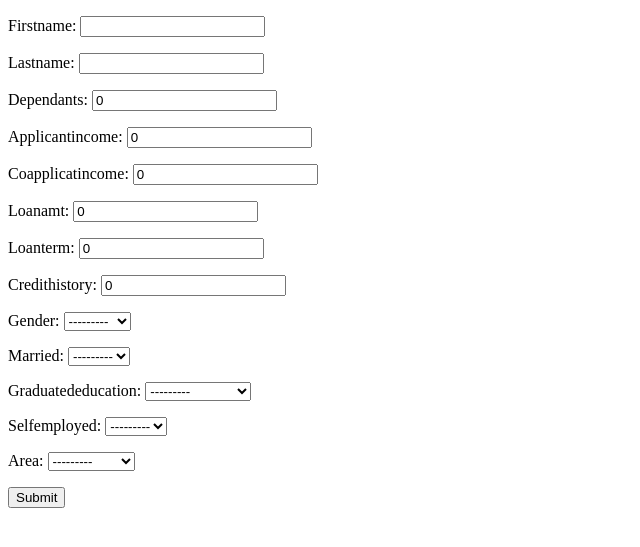
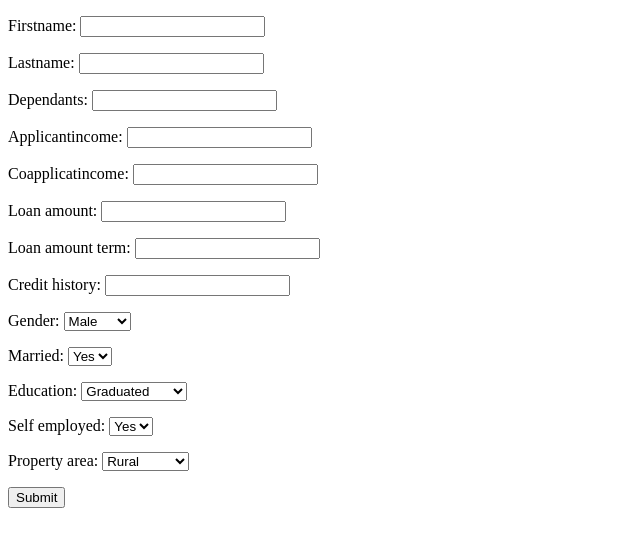
Before and after one commit to ParkChongsam/ml_django2, a Django app: page /form/ in a window 1280 px wide. Shown: the top 547 px of the page, without its empty margins (0-640 px from the left). Run offline with Django 3.2, Linux system fonts and the light colour scheme; parts of the project's set-up code (start-up, migrations or seed data) failed here and were passed over.

Commit message:
third commit

```diff
--- a/MyAPI/forms.py
+++ b/MyAPI/forms.py
@@ -1,41 +1,40 @@
+from django import forms
 from django.forms import ModelForm
 from . models import approvals
 
 
-class MyForm(ModelForm):
-    class Meta:
-        model = approvals
-        fields = '__all__'
+# class MyForm(ModelForm):
+#     class Meta:
+#         model = approvals
+#         fields = '__all__'
 
 
 # exclude = 'firstname'
 
-# from django import forms
 
+class ApprovalForm(forms.Form):
 
-# class ApprovalForm(forms.Form):
-
-#     Firstname = forms.CharField(max_length=15)
-#     Lastname = forms.CharField(max_length=15)
-#     Dependants = forms.IntegerField()
-#     ApplicantIncome = forms.IntegerField()
-#     CoapplicatIncome = forms.IntegerField()
-#     Loan_Amount = forms.IntegerField()
-#     Loan_Amount_Term = forms.IntegerField()
-#     Credit_History = forms.IntegerField()
-#     Gender = forms.ChoiceField(
-#         choices=[('Male', 'Male'), ('Female', 'Female')])
-#     Married = forms.ChoiceField(choices=[(('Yes', 'Yes'), ('No', 'No'))])
-#     Education = forms.ChoiceField(choices=[(
-#         ('Graduated', 'Graduated'),
-#         ('Not_Graduate', 'Not_Graduate')
-#     )])
-#     Self_Employed = forms.ChoiceField(choices=[(
-#         ('Yes', 'Yes'),
-#         ('No', 'No')
-#     )])
-#     Property_Area = forms.ChoiceField(choices=[(
-#         ('Rural', 'Rural'),
-#         ('Semiurban', 'Semiurban'),
-#         ('Urban', 'Urban')
-#     )])
+    Firstname = forms.CharField(max_length=15)
+    Lastname = forms.CharField(max_length=15)
+    Dependants = forms.IntegerField()
+    ApplicantIncome = forms.IntegerField()
+    CoapplicatIncome = forms.IntegerField()
+    Loan_Amount = forms.IntegerField()
+    Loan_Amount_Term = forms.IntegerField()
+    Credit_History = forms.IntegerField()
+    Gender = forms.ChoiceField(
+        choices=[('Male', 'Male'), ('Female', 'Female')])
+    Married = forms.ChoiceField(choices=[('Yes', 'Yes'), ('No', 'No')])
+    Education = forms.ChoiceField(choices=[
+        ('Graduated', 'Graduated'),
+        ('Not_Graduate', 'Not_Graduate')
+    ])
+    Self_Employed = forms.ChoiceField(choices=[
+        ('Yes', 'Yes'),
+        ('No', 'No')
+    ])
+    Property_Area = forms.ChoiceField(choices=[
+        ('Rural', 'Rural'),
+        ('Semiurban', 'Semiurban'),
+        ('Urban', 'Urban')
+    ])
--- a/MyAPI/templates/myform/cxform.html
+++ b/MyAPI/templates/myform/cxform.html
@@ -12,5 +12,15 @@
         <button type="submit">Submit</button>
 
     </form>
+
+    {% if messages %}
+    <ul class="messages">
+    {% for message in messages %}
+    <li {% if message.tags %} class=" {{message.tags}} " {% endif %}>
+    {{ message }} </li>
+    {% endfor %}
+    </ul>
+    {% endif %}
+
 </body>
 </html>
--- a/MyAPI/views.py
+++ b/MyAPI/views.py
@@ -1,9 +1,10 @@
 from django.shortcuts import render
-# from . forms import ApprovalForm
-from . forms import MyForm
+from . forms import ApprovalForm
+# from . forms import MyForm
 from rest_framework import viewsets
 from rest_framework.decorators import api_view
 from django.core import serializers
+from django.contrib import messages
 from rest_framework.response import Response
 from rest_framework import status
 from django.http import JsonResponse
@@ -31,32 +32,49 @@ class ApprovalsView(viewsets.ModelViewSet):
 #     else:
 #         form = ApprovalForm()
 #     return render(request, 'myform/cxform.html', {'form': form})
+def ohevalue(df):
+    ohe_col = joblib.load("C:/project/ml_django2/MyAPI/allcol.pkl")
+    cat_columns = ['Gender', 'Married', 'Education',
+                   'Self_Employed', 'Property_Area']
+    df_processed = pd.get_dummies(df, columns=cat_columns)
+    newdict = {}
+    for i in ohe_col:
+        if i in df_processed.columns:
+            newdict[i] = df_processed[i].values
+        else:
+            newdict[i] = 0
+    newdf = pd.DataFrame(newdict)
+    return newdf
 
 
 # @api_view(["POST"])
-def approvereject(request):
+def approvereject(unit):
     try:
-        mdl = joblib.load(
-            "/Users/sahityasehgal/Documents/Coding/DjangoApiTutorial/DjangoAPI/MyAPI/loan_model.pkl")
+        mdl = joblib.load("C:\\project\\ml_django2\\MyAPI\\loan_model.pkl")
         # mydata=pd.read_excel('/Users/sahityasehgal/Documents/Coding/bankloan/test.xlsx')
-        mydata = request.data
-        unit = np.array(list(mydata.values()))
-        unit = unit.reshape(1, -1)
-        scalers = joblib.load(
-            "/Users/sahityasehgal/Documents/Coding/DjangoApiTutorial/DjangoAPI/MyAPI/scalers.pkl")
+        # mydata = request.data
+        # unit = np.array(list(mydata.values()))
+        # unit = unit.reshape(1, -1)
+        scalers = joblib.load("C:\\project\\ml_django2\\MyAPI\scalers.pkl")
         X = scalers.transform(unit)
         y_pred = mdl .predict(X)
         y_pred = (y_pred > 0.58)
         newdf = pd.DataFrame(y_pred, columns=['Status'])
         newdf = newdf.replace({True: 'Approved', False: 'Rejected'})
-        return JsonResponse('Your Status is {}'.format(newdf), safe=False)
+
+        return newdf.values[0][0]
     except ValueError as e:
-        return Response(e.args[0], status.HTTP_400_BAD_REQUEST)
+        return (e.args[0])
+
+    #     return ('Your Status is {}'.format(newdf))
+    # except ValueError as e:
+    #     return Response(e.args[0], status.HTTP_400_BAD_REQUEST)
 
 
 def cxcontact(request):
     if request.method == 'POST':
-        form = MyForm(request.POST)
+        form = ApprovalForm(request.POST)
+        # form = MyForm(request.POST)
         if form.is_valid():
 
             # firstname = form.cleaned_data['firstname']
@@ -86,10 +104,63 @@ def cxcontact(request):
             Education = form.cleaned_data['Education']
             Self_Employed = form.cleaned_data['Self_Employed']
             Property_Area = form.cleaned_data['Property_Area']
-
-            # print(firstname, lastname, dependants, married, area)
+            myDict = (request.POST).dict()
+            df = pd.DataFrame(myDict, index=[0])
+            # print(approvereject(ohevalue(df)))
+            # print(ohevalue(df))
+            answer = approvereject(ohevalue(df))
+            messages.success(request, 'Application Status: {}'.format(answer))
 
     else:
-        form = MyForm()
+        form = ApprovalForm()
+        # form = MyForm()
 
     return render(request, 'myform/cxform.html', {'form': form})
+
+
+# def approvereject(unit):
+#     try:
+#         mdl = joblib.load("C:\\project\\ml_django2\\MyAPI\\loan_model.pkl")
+#         scalers = joblib.load("C:\\project\\ml_django2\\MyAPI\scalers.pkl")
+#         X = scalers.transform(unit)
+#         y_pred = mdl.predict(X)
+#         y_pred = (y_pred > 0.58)
+#         newdf = pd.DataFrame(y_pred, columns=['Status'])
+#         newdf = newdf.replace({True: 'Approved', False: 'Rejected'})
+#         K.clear_session()
+#         return (newdf.values[0][0], X[0])
+#     except ValueError as e:
+#         return (e.args[0])
+
+
+# def cxcontact(request):
+#     if request.method == 'POST':
+#         form = ApprovalForm(request.POST)
+#         if form.is_valid():
+#             Firstname = form.cleaned_data['firstname']
+#             Lastname = form.cleaned_data['lastname']
+#             Dependents = form.cleaned_data['Dependents']
+#             ApplicantIncome = form.cleaned_data['ApplicantIncome']
+#             CoapplicantIncome = form.cleaned_data['CoapplicantIncome']
+#             LoanAmount = form.cleaned_data['LoanAmount']
+#             Loan_Amount_Term = form.cleaned_data['Loan_Amount_Term']
+#             Credit_History = form.cleaned_data['Credit_History']
+#             Gender = form.cleaned_data['Gender']
+#             Married = form.cleaned_data['Married']
+#             Education = form.cleaned_data['Education']
+#             Self_Employed = form.cleaned_data['Self_Employed']
+#             Property_Area = form.cleaned_data['Property_Area']
+#             myDict = (request.POST).dict()
+#             df = pd.DataFrame(myDict, index=[0])
+#             answer = approvereject(ohevalue(df))[0]
+#             Xscalers = approvereject(ohevalue(df))[1]
+#             if int(df['LoanAmount']) < 25000:
+#                 messages.success(
+#                     request, 'Application Status: {}'.format(answer))
+#             else:
+#                 messages.success(
+#                     request, 'Invalid: Your Loan Request Exceeds $25,000 Limit')
+
+#     form = ApprovalForm()
+
+#     return render(request, 'myform/cxform.html', {'form': form})
```
Also changed, not shown: MyAPI/models.py (+40 -36 lines), 1 other file.
